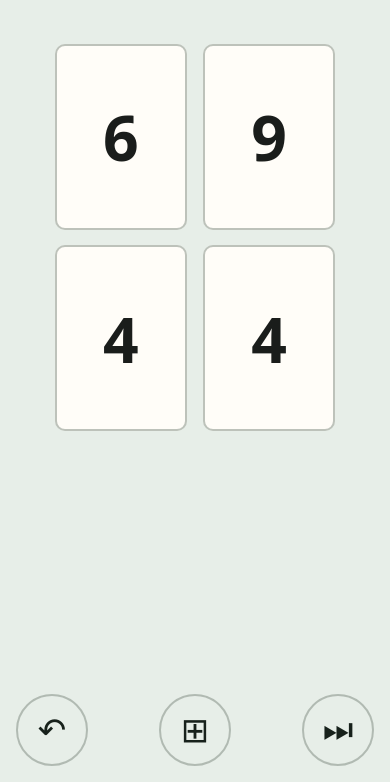
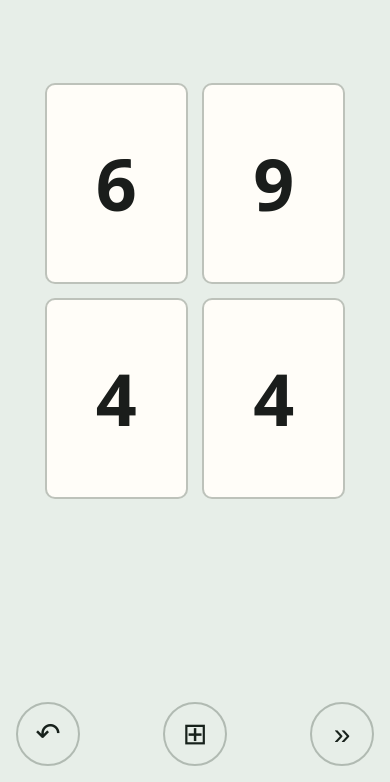
Before and after one commit to haliliceylan/24-game, a plain HTML site: page index.html in a window 390 px wide. Shown: the part 62-844 px from the top of the page. Drawn offline with Linux system fonts and the light colour scheme.

Commit message:
Fix phone layout: sizes without aspect-ratio/dvh, centered cards, no emoji glyphs
Co-Authored-By: Claude Fable 5.2 <noreply@anthropic.com>

```diff
--- a/index.html
+++ b/index.html
@@ -14,37 +14,40 @@
     --bg: #101b15; --fg: #e4ece6; --card: #f4f1e8; --extra: #c9d8ff; --ok: #45c98b; --hint: #ffae2b; color-scheme: dark }
   * { box-sizing: border-box; touch-action: manipulation; -webkit-tap-highlight-color: transparent; }
   html, body { height: 100%; }
-  body { margin: 0; display: flex; flex-direction: column; align-items: center; justify-content: space-between;
-         padding-block: 16px; padding-left: max(16px, env(safe-area-inset-left, 0px));
-         padding-right: max(16px, env(safe-area-inset-right, 0px));
-         font: 600 22px system-ui, sans-serif; font-variant-numeric: tabular-nums;
+  body { margin: 0; display: flex; flex-direction: column; align-items: center; gap: 12px;
+         padding: max(16px, env(safe-area-inset-top, 0px)) max(16px, env(safe-area-inset-right, 0px))
+                  max(16px, env(safe-area-inset-bottom, 0px)) max(16px, env(safe-area-inset-left, 0px));
+         font: 600 22px system-ui, -apple-system, sans-serif; font-variant-numeric: tabular-nums;
          background: var(--bg); color: var(--fg); user-select: none; -webkit-user-select: none; }
   header, footer { width: 100%; max-width: 640px; display: flex; justify-content: space-between; }
-  #cards { display: flex; gap: var(--gap); justify-content: center; }
-  .card { position: relative; width: min(16.5vw, 110px); aspect-ratio: 5/7; border-radius: 10px;
-          border: 2px solid var(--line); background: var(--card); color: var(--card-fg); font: 700 min(9vw, 56px) system-ui, sans-serif;
-          cursor: pointer; transition: transform .1s; }
-  #cards.sq { display: grid; grid-template-columns: repeat(2, auto); gap: 4vw; }
-  #cards.sq .card { width: min(34vw, 22dvh * 5 / 7, 160px); font-size: min(16vw, 80px); }
-  #cards.sq .card:nth-child(5) { grid-column: span 2; justify-self: center; }
-  #cards.col { flex-direction: column; gap: 1.5dvh; }
-  #cards.col .card { width: auto; height: min(12.5dvh, 150px); font-size: min(7dvh, 64px); }
+  /* card size comes from --w only (no aspect-ratio / dvh dependence, so old phone browsers lay out the same) */
+  #cards { flex: 1; min-height: 0; display: flex; gap: 2.5vw; justify-content: center; align-items: center;
+           align-content: center; --w: min(16.5vw, 110px); }
+  .card { position: relative; width: var(--w); height: calc(var(--w) * 1.4); padding: 0; margin: 0; border-radius: 10px;
+          border: 2px solid var(--line); background: var(--card); color: var(--card-fg);
+          font: 700 calc(var(--w) * .5) system-ui, -apple-system, sans-serif; cursor: pointer; transition: transform .1s; }
+  #cards.sq { display: grid; grid-template-columns: repeat(2, auto); gap: 14px; --w: min(38vw, 17vh, 190px); }
+  #cards.sq.five { grid-template-columns: repeat(6, auto); --w: min(28vw, 17vh, 190px); }
+  #cards.sq.five .card { grid-column: span 2; }
+  #cards.sq.five .card:nth-child(4) { grid-column: 2 / span 2; }
+  #cards.col { flex-direction: column; gap: 10px; }
+  #cards.col .card { width: min(64vw, 300px); height: min(10vh, 110px); font-size: min(6.5vh, 60px); }
   .card.extra { background: var(--extra); }
-  .card.on { transform: translateY(-14px); border-color: var(--ok); box-shadow: 0 0 0 3px color-mix(in srgb, var(--ok) 45%, transparent); }
-  .card.hint { border-color: var(--hint); box-shadow: 0 0 0 5px color-mix(in srgb, var(--hint) 60%, transparent); }
-  .card i { position: absolute; top: 4px; right: 6px; font: 700 16px system-ui, sans-serif; color: #17804f; }
+  .card.on { transform: translateY(-8px); border-color: var(--ok); box-shadow: 0 0 0 4px var(--ok); }
+  .card.hint { border-color: var(--hint); box-shadow: 0 0 0 6px var(--hint); }
+  .card i { position: absolute; top: 4px; right: 8px; font: 700 18px system-ui, -apple-system, sans-serif; color: #17804f; }
   #cards.no { animation: shake .35s; }
   @keyframes shake { 25% { transform: translateX(-10px) } 75% { transform: translateX(10px) } }
-  #steps { min-height: 5.5em; text-align: center; font-size: 26px; line-height: 1.5; }
+  #steps { min-height: 4.2em; text-align: center; font-size: 22px; line-height: 1.4; }
   #steps.win { color: var(--ok); }
   .f sup, .f sub { font-size: .7em; }
-  footer button { font-size: 34px; width: 72px; height: 72px; border-radius: 50%; border: 2px solid var(--line);
-                  background: none; color: inherit; cursor: pointer; }
+  footer button { font-size: 30px; line-height: 1; width: 64px; height: 64px; padding: 0; border-radius: 50%;
+                  border: 2px solid var(--line); background: none; color: inherit; cursor: pointer; }
 </style>
 <header><span id="time"></span><span id="score"></span></header>
 <main id="cards"></main>
 <section id="steps"></section>
-<footer><button id="undo">↶</button><button id="layout">⊞</button><button id="skip">⏭</button></footer>
+<footer><button id="undo">↶</button><button id="layout">⊞</button><button id="skip">»</button></footer>
 <script>
 // ---------- logic (exact fractions as [numerator, denominator]) ----------
 const gcd = (a, b) => b ? gcd(b, a % b) : Math.abs(a);
@@ -112,8 +115,9 @@ function start() {
   render();
 }
 function render() {
-  $('time').textContent = `⏱ ${left / 60 | 0}:${String(left % 60).padStart(2, '0')}`;
+  $('time').textContent = `${left / 60 | 0}:${String(left % 60).padStart(2, '0')}`;
   $('score').textContent = `★ ${score}`;
+  $('cards').classList.toggle('five', hand.length > 4);
   $('cards').innerHTML = hand.map((n, i) => {
     const p = picked.indexOf(i);
     return `<button class="card${i > 3 ? ' extra' : ''}${p >= 0 ? ' on' : ''}${hint.includes(i) ? ' hint' : ''}" data-i="${i}">${n}${p >= 0 ? `<i>${p + 1}</i>` : ''}</button>`;
@@ -127,7 +131,7 @@ function finish(sol, win) {
 }
 function tap(i) {
   if (done) return;
-  if (picked.includes(i)) { if (picked.at(-1) == i) picked.pop(); return render(); }
+  if (picked.includes(i)) { if (picked[picked.length - 1] == i) picked.pop(); return render(); }
   picked.push(i);
   if (picked.length == hand.length) {
     const sol = checkOrder(picked.map(i => leaf(hand[i], i)));
@@ -152,7 +156,7 @@ $('skip').onclick = () => done || !solution ? deal() : finish(solution, false);
 const LAYOUTS = ['sq', 'col', ''];
 let layout = 0;
 try { layout = +localStorage.layout || 0; } catch {}
-const setLayout = () => { $('cards').className = LAYOUTS[layout]; };
+const setLayout = () => { const c = $('cards').classList; c.remove('sq', 'col'); if (LAYOUTS[layout]) c.add(LAYOUTS[layout]); };
 $('layout').onclick = () => { layout = (layout + 1) % 3; setLayout(); try { localStorage.layout = layout; } catch {} };
 setLayout();
 setInterval(() => { if (!done && left > 0) { left--; left ? render() : timeout(); } }, 1000);
```
